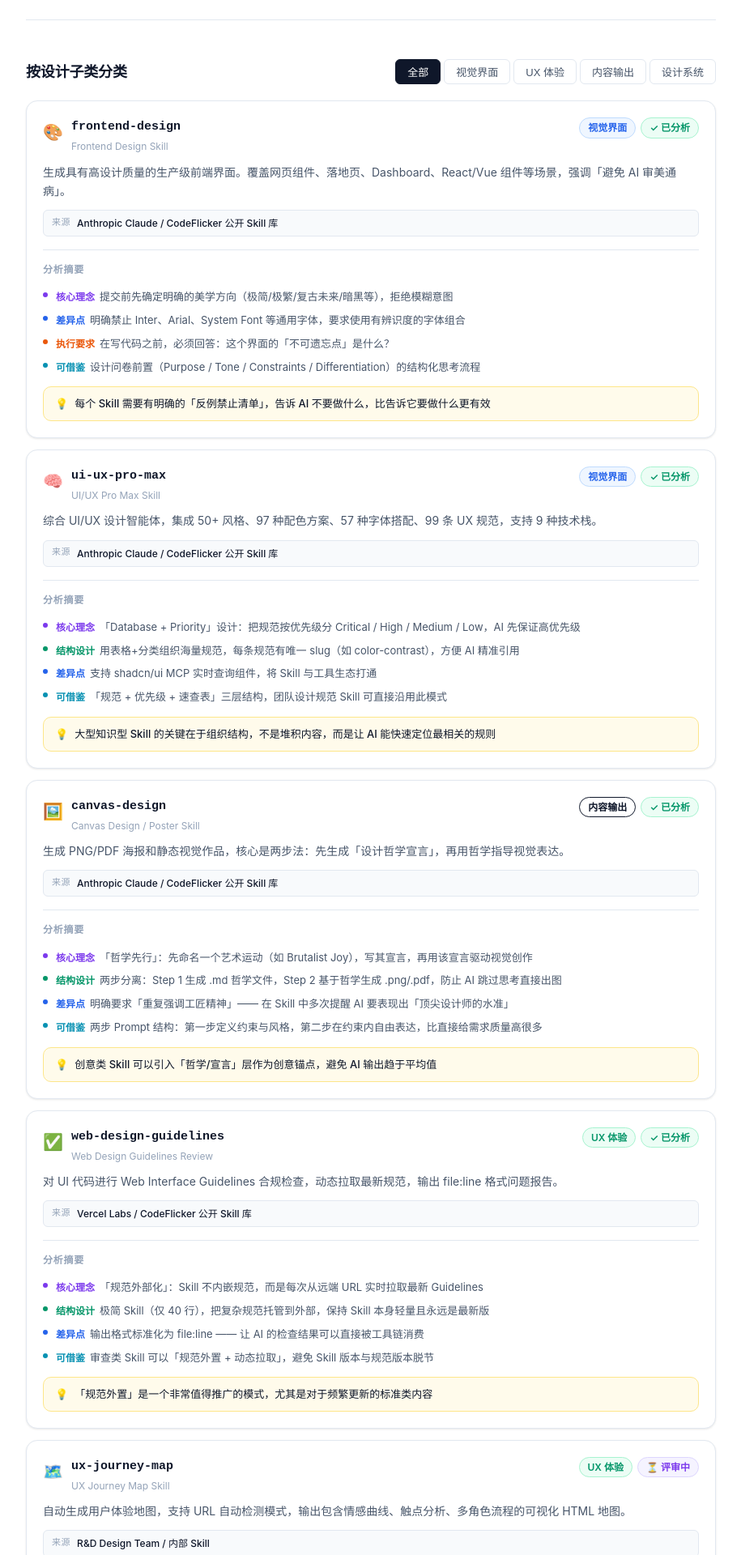
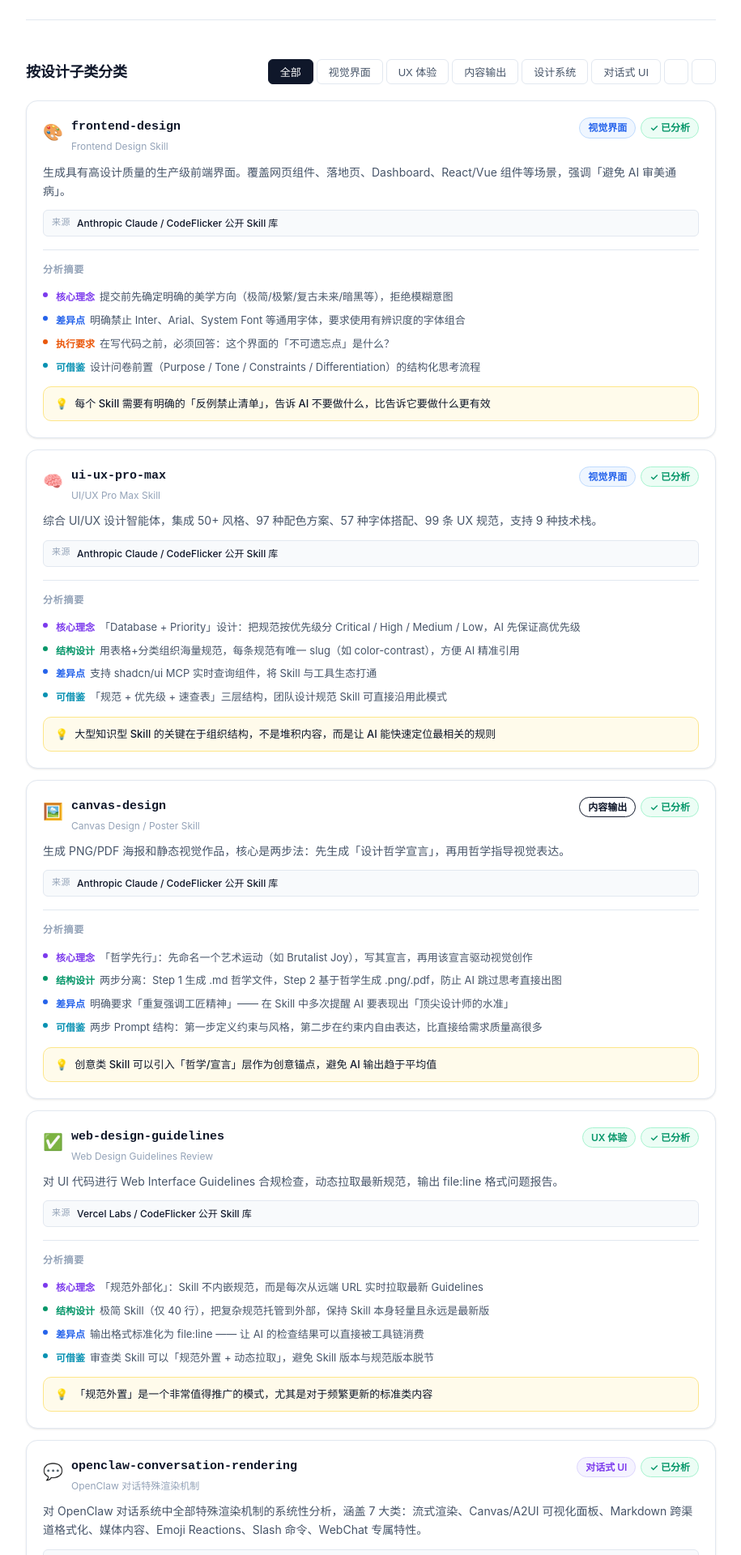
Before and after one commit to dingzu/ai-design-lab, a Vue app: page /skill/research in a window 1280 px wide. Shown: the part 880-2800 px from the top of the page at 81% size, without its empty margins (182-1097 px from the left). Built offline with nearby package versions, Linux system fonts and the light colour scheme; a web font is replaced by a local one.

Commit message:
feat: add conversation UI research module from openclaw analysis

```diff
--- a/src/pages/SkillResearchPage.vue
+++ b/src/pages/SkillResearchPage.vue
@@ -23,12 +23,12 @@
       <!-- Stats bar -->
       <div class="stats-bar">
         <div class="stat-item">
-          <div class="stat-num">5</div>
+          <div class="stat-num">6</div>
           <div class="stat-label text-3">本批研究的 Skill</div>
         </div>
         <div class="stat-divider"></div>
         <div class="stat-item">
-          <div class="stat-num">4</div>
+          <div class="stat-num">5</div>
           <div class="stat-label text-3">设计子类</div>
         </div>
         <div class="stat-divider"></div>
@@ -228,6 +228,37 @@ const categories = [
   { id: 'ux', label: 'UX 体验' },
   { id: 'content', label: '内容输出' },
   { id: 'system', label: '设计系统' },
+  { id: 'conversation', label: '对话式 UI' },
+  {
+    id: 7,
+    icon: '🌊',
+    title: '统一 IR + 渠道适配器',
+    from: 'openclaw-conversation-rendering',
+    scope: '对话式 UI',
+    summary: '对话系统的跨渠道格式化，核心是建立统一中间表示（IR），再按渠道输出对应格式，而不是为每个渠道单独实现一次格式化逻辑。',
+    points: [
+      'Markdown 源文本 → markdownToIR() → 统一 IR → renderMarkdownWithMarkers() → 渠道格式',
+      '不同渠道的适配器独立写，核心逻辑不重复',
+      '跨渠道能力差异（Slack mrkdwn / Telegram HTML / Signal ranges）对上层透明',
+    ],
+    example: `// 应用场景：设计 Skill 的跨环境输出时
+同一个 Skill 输出到 HTML / 终端 / 文档，都应考虑类似的 IR 模式
+定义一次语义，多次渲染`,
+  },
+  {
+    id: 8,
+    icon: '🔇',
+    title: 'NO_REPLY 静默 Token 模式',
+    from: 'openclaw-conversation-rendering',
+    scope: '对话式 UI',
+    summary: 'Agent 需要执行工具但不应发送消息时，用静默 token（NO_REPLY）表达意图，而不是让 Agent 生成空消息或异常。',
+    points: [
+      'Agent 输出包含 NO_REPLY 时，渲染层过滤该 payload，不向用户发送任何内容',
+      '适合背景操作、定时自动化、消息过滤等场景',
+      '是一种「意图明确化」的设计模式：静默是明确意图，而非异常或缺省',
+    ],
+    example: null,
+  },
 ]
 
 const skills = [
@@ -300,6 +331,25 @@ const skills = [
     takeaway: '「规范外置」是一个非常值得推广的模式，尤其是对于频繁更新的标准类内容',
   },
   {
+    id: 6,
+    name: 'openclaw-conversation-rendering',
+    en: 'OpenClaw 对话特殊渲染机制',
+    icon: '💬',
+    category: 'conversation',
+    status: 'done',
+    source: 'OpenClaw 仓库源码分析 / docs.openclaw.ai',
+    desc: '对 OpenClaw 对话系统中全部特殊渲染机制的系统性分析，涵盖 7 大类：流式渲染、Canvas/A2UI 可视化面板、Markdown 跨渠道格式化、媒体内容、Emoji Reactions、Slash 命令、WebChat 专属特性。',
+    insights: [
+      { type: '核心理念', text: '对话系统的渲染层是多通道的：同一条输出在 Slack/Telegram/WebChat 上格式完全不同，统一中间表示（IR）是关键' },
+      { type: '架构设计', text: 'Agent Loop 有三路独立 Event Stream：lifecycle stream / assistant stream / tool stream，分别控制不同渲染时机' },
+      { type: '差异点', text: 'Canvas/A2UI 是对话中最强大的渲染能力：WKWebView 沙箱 + A2UI 声明式协议（JSONL），Agent 可完全控制可视化工作区' },
+      { type: '差异点', text: '流式渲染是「消息级」而非「字符级」—— 两套流：Block Streaming（按块推送多条消息）+ Preview Streaming（更新单条预览消息）' },
+      { type: '可借鉴', text: 'NO_REPLY 静默 token 机制：Agent 可在不发送任何消息的情况下完成工具调用，适合背景操作场景' },
+      { type: '可借鉴', text: 'Plugin Hook 的 6 个拦截点（before_tool_call / after_tool_call / message_sending 等）覆盖完整渲染链路' },
+    ],
+    takeaway: '对话式 UI 设计的核心矛盾：渲染能力越丰富，跨渠道一致性越难保证。解决方案是「统一 IR + 渠道适配器」模式，而非为每个渠道单独实现',
+  },
+  {
     id: 5,
     name: 'ux-journey-map',
     en: 'UX Journey Map Skill',
@@ -323,12 +373,12 @@ const filteredSkills = computed(() => {
 })
 
 const catLabel = (cat) => {
-  const map = { visual: '视觉界面', ux: 'UX 体验', content: '内容输出', system: '设计系统' }
+  const map = { visual: '视觉界面', ux: 'UX 体验', content: '内容输出', system: '设计系统', conversation: '对话式 UI' }
   return map[cat] || cat
 }
 
 const catTagClass = (cat) => {
-  const map = { visual: 'tag-blue', ux: 'tag-green', content: 'tag-orange', system: 'tag-gray' }
+  const map = { visual: 'tag-blue', ux: 'tag-green', content: 'tag-orange', system: 'tag-gray', conversation: 'tag-purple' }
   return `tag ${map[cat] || 'tag-gray'}`
 }
 
```
